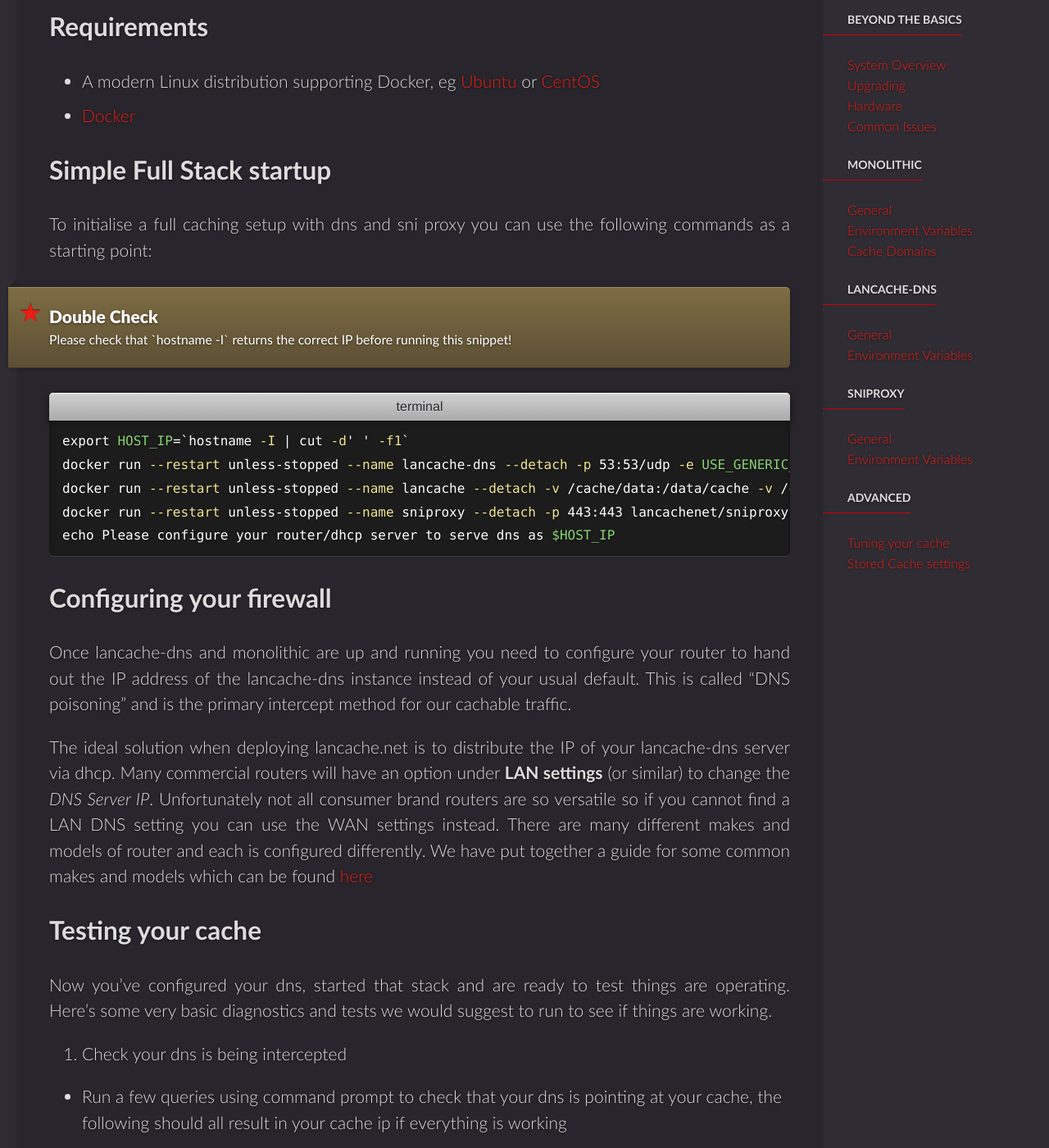
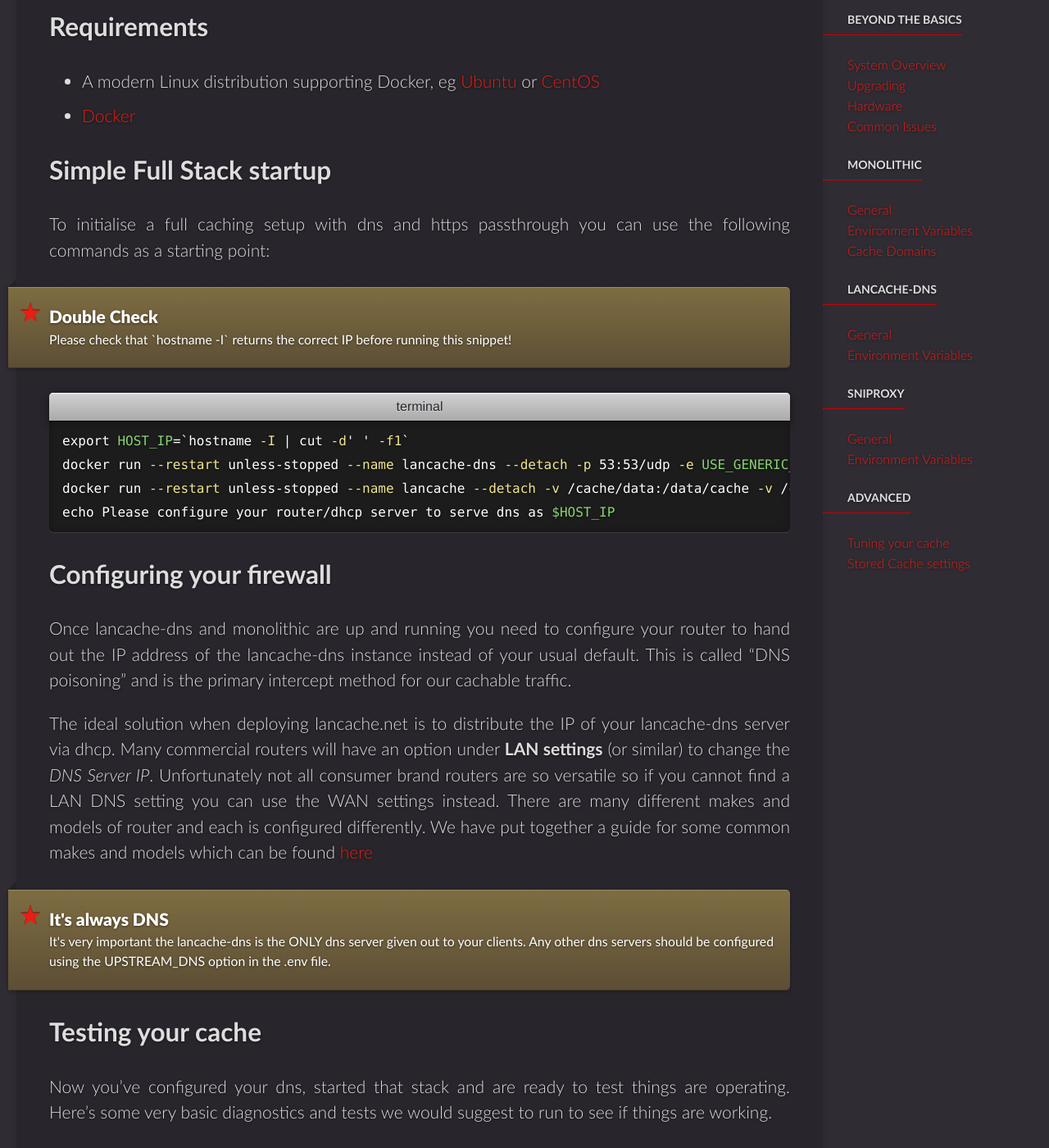
Before and after one commit to lancachenet/lancachenet.github.io, a Jekyll site: the page built from _docs/installation/docker.md, in a window 1280 px wide and 1400 px high, scrolled down 314 px. Shown: the whole window at 82% size. Built offline with Jekyll 4.4.1, drawn with Linux system fonts in a browser that asks for light colours; comment, search, counter and statistics services are not loaded.

Commit message:
Update docker.md

````diff
--- a/_docs/installation/docker.md
+++ b/_docs/installation/docker.md
@@ -13,7 +13,7 @@
 
 ## Simple Full Stack startup
 
-To initialise a full caching setup with dns and sni proxy you can use the following commands as a starting point:
+To initialise a full caching setup with dns and https passthrough you can use the following commands as a starting point:
 
 <div class="note">
   <h5>Double Check</h5>
@@ -24,8 +24,7 @@
 ```sh
 export HOST_IP=`hostname -I | cut -d' ' -f1`
 docker run --restart unless-stopped --name lancache-dns --detach -p 53:53/udp -e USE_GENERIC_CACHE=true -e LANCACHE_IP=$HOST_IP lancachenet/lancache-dns:latest
-docker run --restart unless-stopped --name lancache --detach -v /cache/data:/data/cache -v /cache/logs:/data/logs -p 80:80  lancachenet/monolithic:latest
-docker run --restart unless-stopped --name sniproxy --detach -p 443:443 lancachenet/sniproxy:latest
+docker run --restart unless-stopped --name lancache --detach -v /cache/data:/data/cache -v /cache/logs:/data/logs -p 80:80 -p 443:443 lancachenet/monolithic:latest
 echo Please configure your router/dhcp server to serve dns as $HOST_IP
 ```
 
@@ -34,6 +33,13 @@
 Once lancache-dns and monolithic are up and running you need to configure your router to hand out the IP address of the lancache-dns instance instead of your usual default. This is called "DNS poisoning" and is the primary intercept method for our cachable traffic.
 
 The ideal solution when deploying lancache.net is to distribute the IP of your lancache-dns server via dhcp. Many commercial routers will have an option under __LAN settings__ (or similar) to change the _DNS Server IP_. Unfortunately not all consumer brand routers are so versatile so if you cannot find a LAN DNS setting you can use the WAN settings instead. There are many different makes and models of router and each is configured differently. We have put together a guide for some common makes and models which can be found [here](/docs/installation/routers/)
+
+<div class="note error">
+	<h5>It's always DNS</h5>
+    <p>
+    	It's very important the lancache-dns is the ONLY dns server given out to your clients. Any other dns servers should be configured using the UPSTREAM_DNS option in the .env file.
+    </p>
+</div>
 
 ## Testing your cache
 
````
